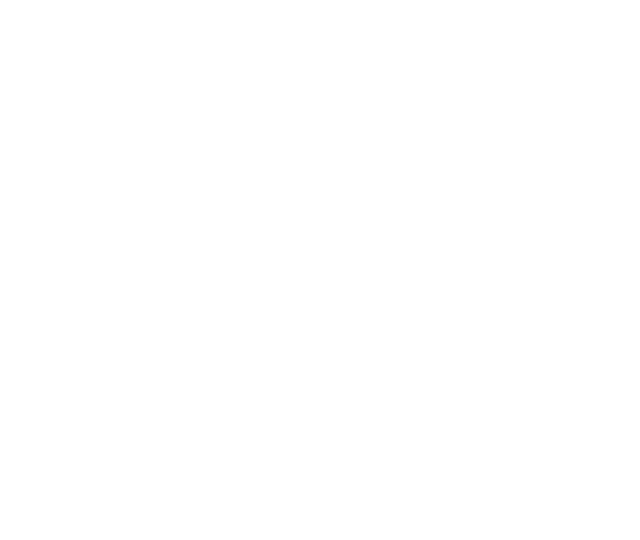
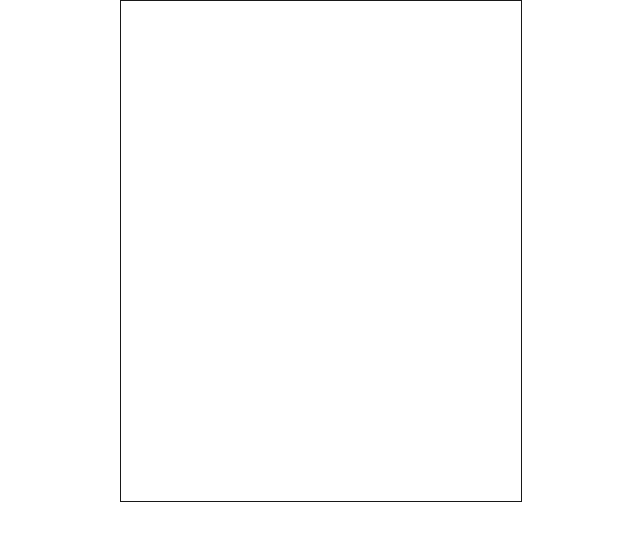
Before and after one commit to leticea/jumping-game, a plain HTML site: page index.html in a window 1280 px wide. Shown: the whole page, without its empty margins (319-959 px from the left). Drawn offline with Linux system fonts and the light colour scheme.

Commit message:
editando css

```diff
--- a/index.html
+++ b/index.html
@@ -9,7 +9,9 @@
 </head>
 <body>
   <div id="game">
-
+    <div id="block"></div>
+    <div id="hole"></div>
+    <div id="character"></div>
   </div>
 
   <script src="script.js"></script>
--- a/style.css
+++ b/style.css
@@ -0,0 +1,12 @@
+* {
+  margin: 0;
+  padding: 0;
+}
+
+#game {
+  width: 400px;
+  height: 500px;
+  border: 1px solid #181818;
+  margin: auto;
+  overflow: hidden;
+}
```
